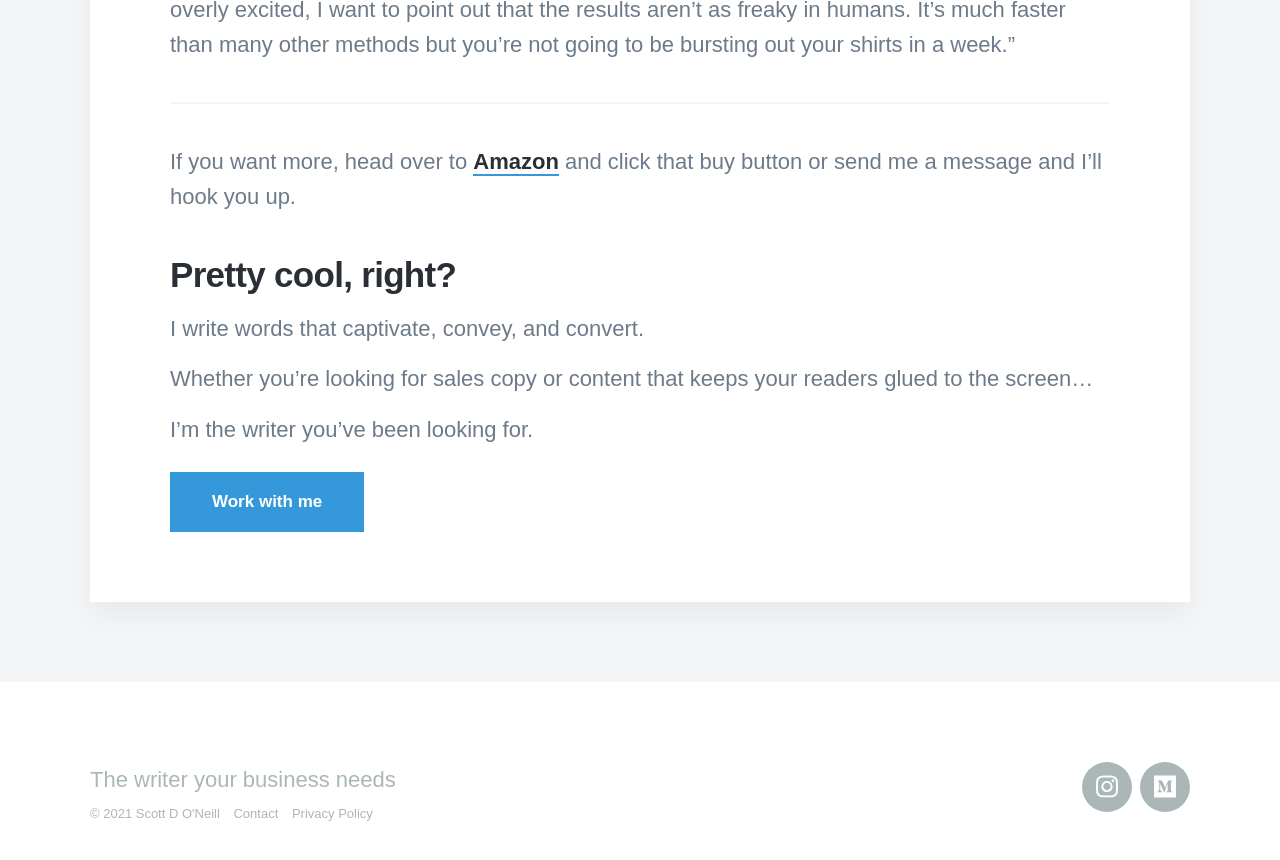
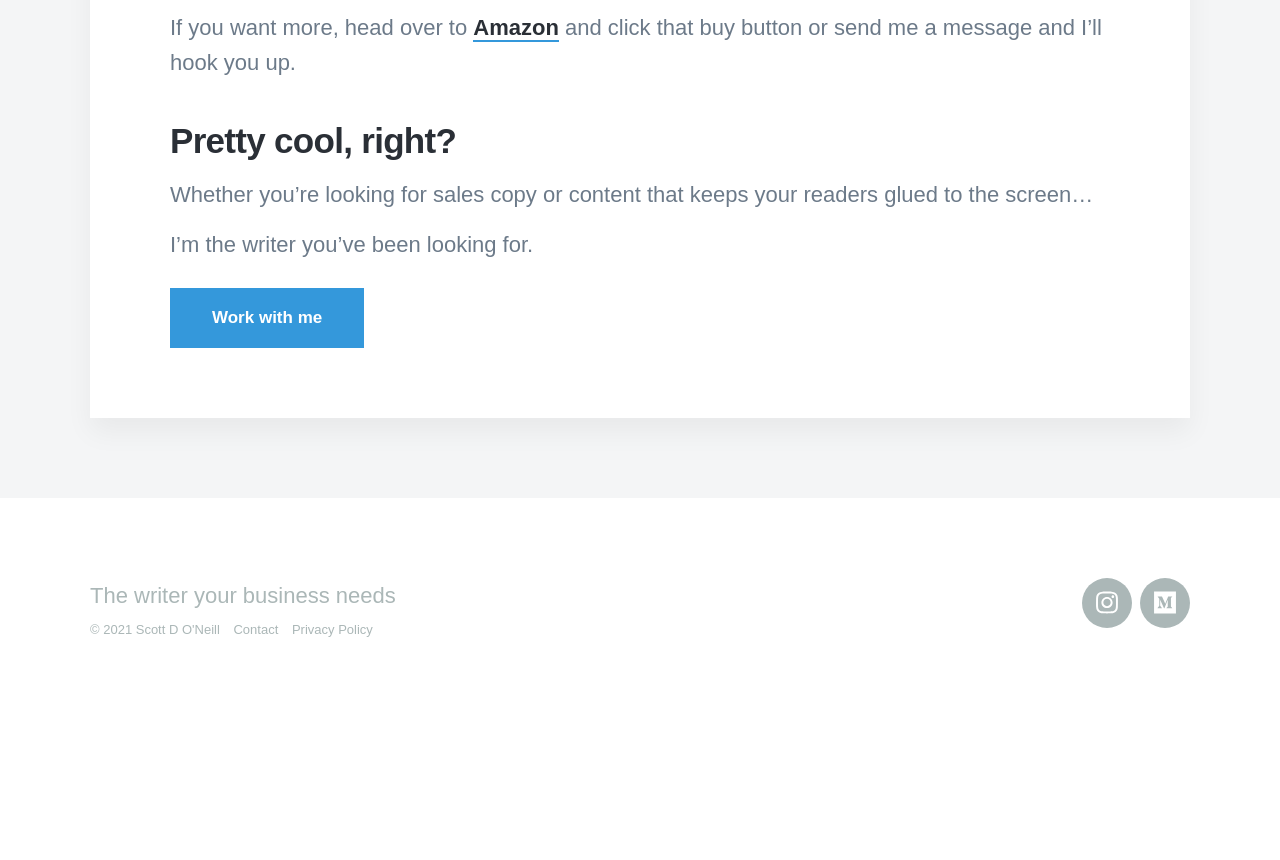
Before and after one commit to ScottON/ScottON, a Jekyll site: the page built from _projects/2021-05-12-amazon-tension.md, in a window 1280 px wide and 900 px high, scrolled down 5142 px. Shown: the top 860 px of the window. Built offline with Jekyll 4.4.1, drawn with Linux system fonts in a browser that asks for light colours; nearby versions of some CDN libraries; some web fonts are replaced; after the commit the page ends 5858 px from its top, so only the background shows below that.

Commit message:
Update 2021-05-12-amazon-tension.md

```diff
--- a/_projects/2021-05-12-amazon-tension.md
+++ b/_projects/2021-05-12-amazon-tension.md
@@ -72,19 +72,13 @@
 ### What about the content of the book?
 Since you asked nicely, I’ll give you a little taster.
 
----
-
 "Imagine having 10% of your weight strapped onto your arm for an entire day! The birds accumulated 5 total days of stretch time and the results were then investigated. The results showed an increase of 16% in anterior latissimus dorsi muscle fibres. In other words – the birds got jacked. You can imagine how this excites bodybuilders!
 
 Obviously, this study doesn’t translate exactly to humans. It does however offer an exciting look into the possibilities of loaded stretching. The huge success in birds inspired many human studies. The results are in: loaded stretching builds muscle fast in humans. Now, before you get overly excited, I want to point out that the results aren’t as freaky in humans. It's much faster than many other methods but you’re not going to be bursting out your shirts in a week."
 
----
-
 If you want more, head over to [Amazon](https://www.amazon.com/Tension-Bigger-Stronger-Resistance-Training-ebook/dp/B08W24VNSM/) and click that buy button or send me a message and I’ll hook you up.
 
 ## Pretty cool, right?
-
-I write words that captivate, convey, and convert.
 
 Whether you’re looking for sales copy or content that keeps your readers glued to the screen...
 
```
